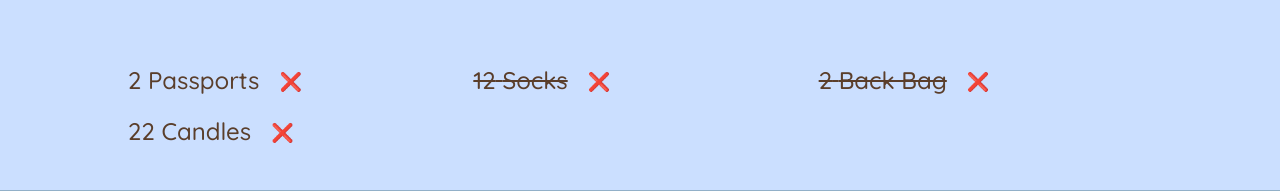
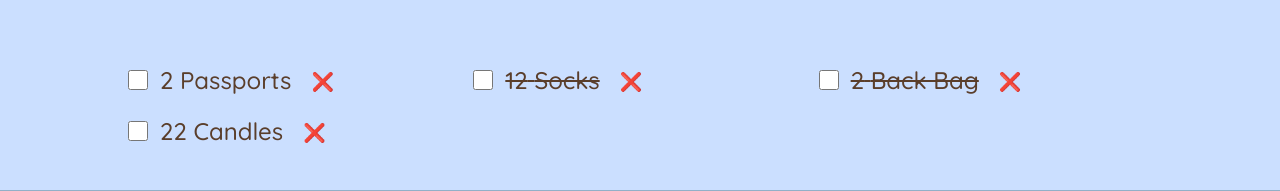
Before and after one commit to sgc93/enGO, a React (Create React App) app: page / in a window 1280 px wide. Shown: the part 451-642 px from the top of the page. Built offline with nearby package versions, Linux system fonts and the light colour scheme; the HTML template or start-up script is replaced by a standard one.

Commit message:
add checkbox to Item component

```diff
--- a/src/App.js
+++ b/src/App.js
@@ -107,6 +107,7 @@ function PackingList({ items, onDeleteItem }) {
 function Item({ item, onDeleteItem }) {
 	return (
 		<li>
+			<input type="checkbox"></input>
 			<span style={item.packed ? { textDecoration: "line-through" } : {}}>
 				{item.quantity} {item.description}
 			</span>
```
